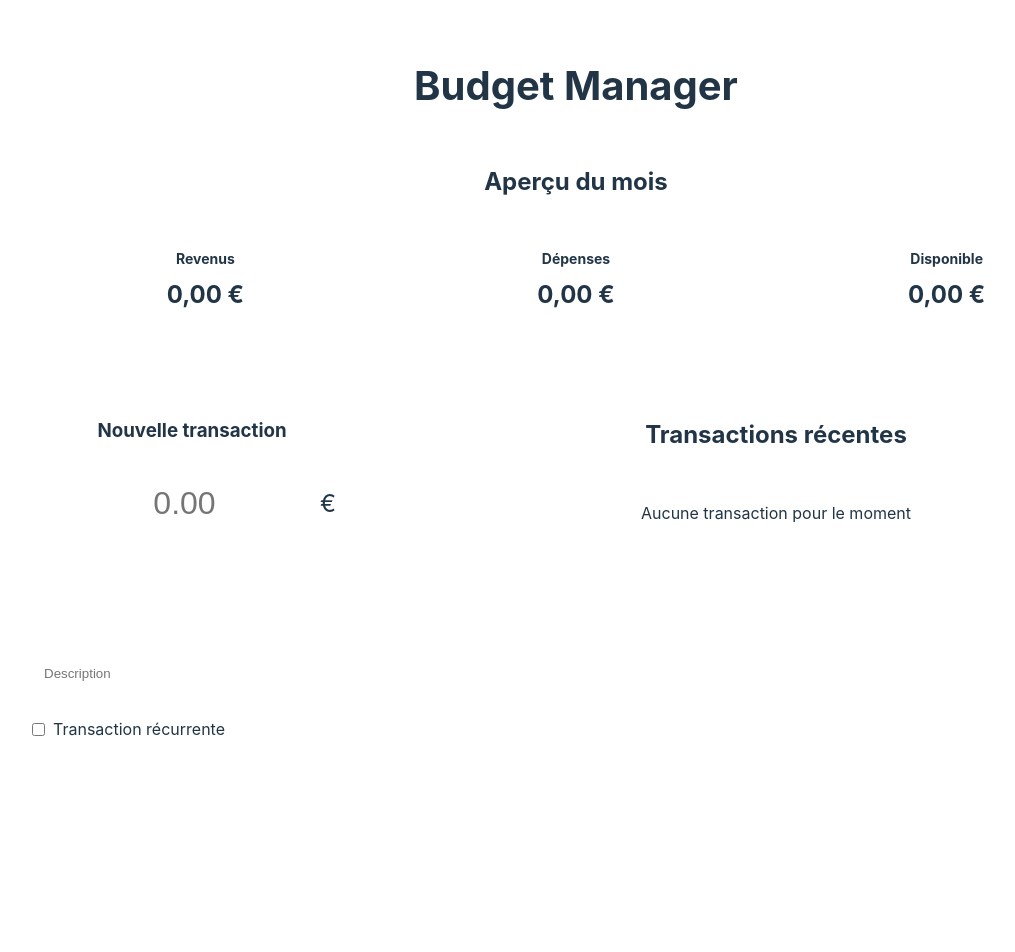
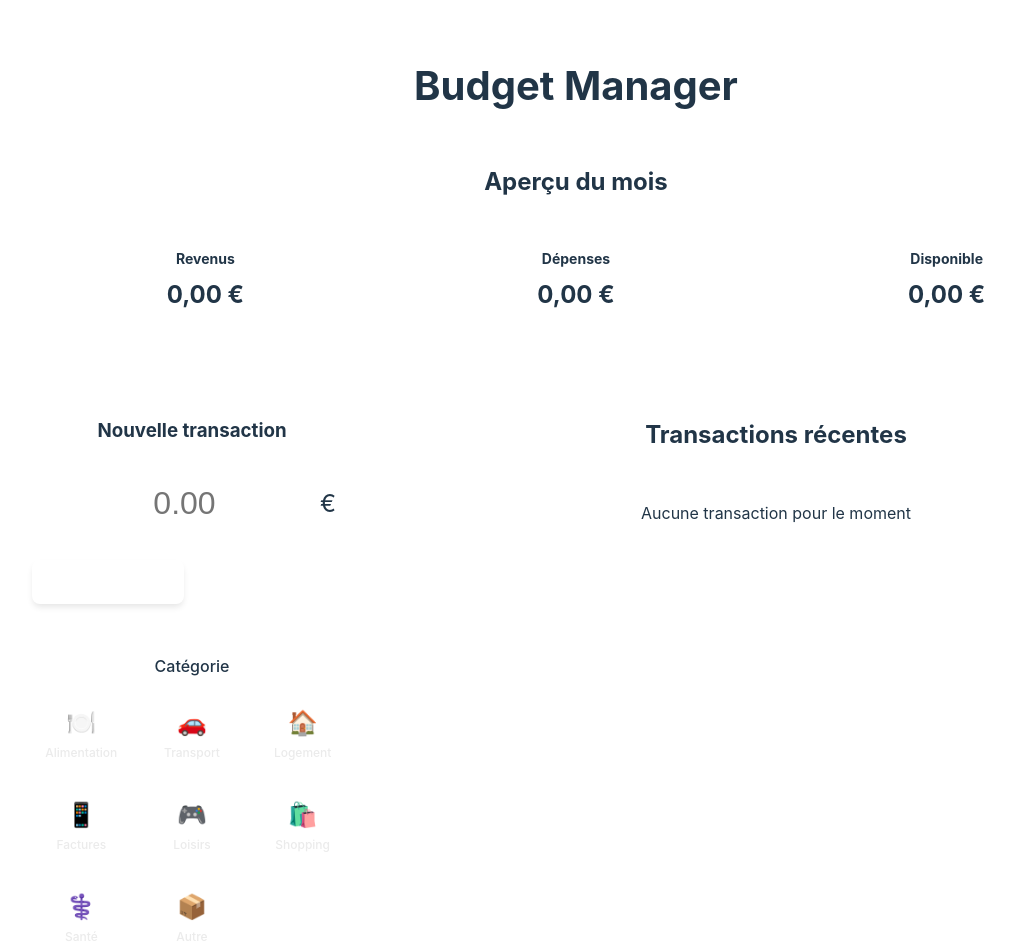
Before and after one commit to AlexandreGaultier/budget-manager, a React (Vite) app: page / in a window 1280 px wide. Shown: the top 952 px of the page, without its empty margins (64-1079 px from the left). Before the commit the page ends 905 px from the top, so only its background shows below. Built offline with nearby package versions, Linux system fonts and the light colour scheme.

Commit message:
add Category + update CSS

```diff
--- a/src/components/TransactionForm/TransactionForm.module.css
+++ b/src/components/TransactionForm/TransactionForm.module.css
@@ -50,6 +50,8 @@
 
 .typeButton.active {
   opacity: 1;
+  transform: translateY(-2px);
+  box-shadow: 0 4px 6px -1px rgba(0, 0, 0, 0.1);
 }
 
 .expenseButton {
@@ -62,31 +64,68 @@
   color: white;
 }
 
+.expenseButton.active {
+  background-color: var(--error-color);
+}
+
+.incomeButton.active {
+  background-color: var(--success-color);
+}
+
+.categoriesSection {
+  margin: 1.5rem 0;
+  width: 100%;
+}
+
 .categoryGrid {
   display: grid;
-  grid-template-columns: repeat(auto-fill, minmax(120px, 1fr));
+  grid-template-columns: repeat(auto-fill, minmax(90px, 1fr));
   gap: 0.75rem;
+  margin-top: 1rem;
 }
 
 .categoryButton {
+  display: flex;
+  flex-direction: column;
+  align-items: center;
+  justify-content: center;
+  gap: 0.5rem;
   padding: 0.75rem;
-  border: 2px solid var(--border-color);
+  min-height: 80px;
+  border: 1px solid var(--border-color);
   border-radius: 8px;
-  background-color: rgba(255, 255, 255, 0.05);
-  color: var(--text-secondary);
+  background: rgba(255, 255, 255, 0.05);
   cursor: pointer;
   transition: all 0.2s ease;
 }
 
 .categoryButton:hover {
-  border-color: var(--primary-color);
-  color: var(--text-primary);
+  background: rgba(255, 255, 255, 0.1);
+  transform: translateY(-2px);
 }
 
 .categoryButton.active {
-  background-color: var(--primary-color);
+  background: var(--primary-color);
   border-color: var(--primary-color);
   color: white;
+}
+
+.categoryIcon {
+  font-size: 1.5rem;
+}
+
+.categoryName {
+  color: #ebebeb;
+  font-size: 0.75rem;
+  text-align: center;
+  font-weight: 500;
+}
+
+.categoryTitle {
+  font-size: 1rem;
+  font-weight: 500;
+  color: var(--text-primary);
+  margin-bottom: 0.5rem;
 }
 
 .descriptionInput {
--- a/src/components/TransactionForm/TransactionForm.tsx
+++ b/src/components/TransactionForm/TransactionForm.tsx
@@ -38,6 +38,9 @@ export const TransactionForm = () => {
     });
   };
 
+  const expenseCategories = categories.filter(cat => cat.type === 'expense');
+  const incomeCategories = categories.filter(cat => cat.type === 'income');
+
   return (
     <form onSubmit={handleSubmit} className={styles.form}>
       <h3>Nouvelle transaction</h3>
@@ -58,32 +61,34 @@ export const TransactionForm = () => {
         <button
           type="button"
           className={`${styles.typeButton} ${formData.type === 'expense' ? styles.active : ''} ${styles.expenseButton}`}
-          onClick={() => setFormData(prev => ({ ...prev, type: 'expense' }))}
+          onClick={() => setFormData(prev => ({ ...prev, type: 'expense', category: '' }))}
         >
           Dépense
         </button>
         <button
           type="button"
           className={`${styles.typeButton} ${formData.type === 'income' ? styles.active : ''} ${styles.incomeButton}`}
-          onClick={() => setFormData(prev => ({ ...prev, type: 'income' }))}
+          onClick={() => setFormData(prev => ({ ...prev, type: 'income', category: '' }))}
         >
           Revenu
         </button>
       </div>
 
-      <div className={styles.categoryGrid}>
-        {categories
-          .filter(cat => cat.type === formData.type)
-          .map(cat => (
+      <div className={styles.categoriesSection}>
+        <h4 className={styles.categoryTitle}>Catégorie</h4>
+        <div className={styles.categoryGrid}>
+          {(formData.type === 'expense' ? expenseCategories : incomeCategories).map(cat => (
             <button
               key={cat.id}
               type="button"
               className={`${styles.categoryButton} ${formData.category === cat.id ? styles.active : ''}`}
               onClick={() => setFormData(prev => ({ ...prev, category: cat.id }))}
             >
-              {cat.name}
+              <span className={styles.categoryIcon}>{cat.icon}</span>
+              <span className={styles.categoryName}>{cat.name}</span>
             </button>
           ))}
+        </div>
       </div>
 
       <div className={styles.formGroup}>
--- a/src/components/TransactionList/TransactionList.module.css
+++ b/src/components/TransactionList/TransactionList.module.css
@@ -49,8 +49,15 @@
 }
 
 .category {
+  display: flex;
+  align-items: center;
+  gap: 0.5rem;
   font-size: 0.875rem;
   color: var(--text-secondary);
+}
+
+.categoryIcon {
+  font-size: 1rem;
 }
 
 .recurringBadge {
--- a/src/components/TransactionList/TransactionList.tsx
+++ b/src/components/TransactionList/TransactionList.tsx
@@ -10,8 +10,12 @@ export const TransactionList = () => {
     (a, b) => new Date(b.date).getTime() - new Date(a.date).getTime()
   );
 
-  const getCategoryName = (categoryId: string) => {
-    return categories.find(cat => cat.id === categoryId)?.name || 'Non catégorisé';
+  const getCategoryInfo = (categoryId: string) => {
+    const category = categories.find(cat => cat.id === categoryId);
+    return {
+      name: category?.name || 'Non catégorisé',
+      icon: category?.icon || '📋'
+    };
   };
 
   const handleDelete = (transaction: Transaction) => {
@@ -39,7 +43,9 @@ export const TransactionList = () => {
     <div className={styles.container}>
       <h2>Transactions récentes</h2>
       <div className={styles.list}>
-        {sortedTransactions.map(transaction => (
+        {sortedTransactions.map(transaction => {
+          const category = getCategoryInfo(transaction.category);
+          return (
             <div
               key={transaction.id}
               className={`${styles.transaction} ${
@@ -53,7 +59,8 @@ export const TransactionList = () => {
                       {transaction.description}
                     </span>
                     <span className={styles.category}>
-                    {getCategoryName(transaction.category)}
+                      <span className={styles.categoryIcon}>{category.icon}</span>
+                      {category.name}
                     </span>
                   </div>
                   {transaction.isRecurring && (
@@ -98,7 +105,8 @@ export const TransactionList = () => {
                 </div>
               </div>
             </div>
-        ))}
+          );
+        })}
       </div>
     </div>
   );
--- a/src/contexts/BudgetContext.tsx
+++ b/src/contexts/BudgetContext.tsx
@@ -1,5 +1,6 @@
 import { createContext, useContext, useState, ReactNode, useEffect } from 'react';
 import { Transaction, Category, MonthlyBudget } from '../types';
+import { defaultCategories } from '../data/defaultCategories';
 
 interface BudgetContextType {
   transactions: Transaction[];
@@ -26,8 +27,8 @@ export const BudgetProvider = ({ children }: { children: ReactNode }) => {
   });
 
   const [categories, setCategories] = useState<Category[]>(() => {
-    const stored = localStorage.getItem(STORAGE_KEYS.CATEGORIES);
-    return stored ? JSON.parse(stored) : [];
+    const savedCategories = localStorage.getItem('categories');
+    return savedCategories ? JSON.parse(savedCategories) : defaultCategories;
   });
 
   const [currentBudget, setCurrentBudget] = useState<MonthlyBudget>(() => {
--- /dev/null
+++ b/src/data/defaultCategories.ts
@@ -0,0 +1,18 @@
+export const defaultCategories = [
+  // Dépenses
+  { id: 'food', name: 'Alimentation', type: 'expense', icon: '🍽️' },
+  { id: 'transport', name: 'Transport', type: 'expense', icon: '🚗' },
+  { id: 'housing', name: 'Logement', type: 'expense', icon: '🏠' },
+  { id: 'utilities', name: 'Factures', type: 'expense', icon: '📱' },
+  { id: 'entertainment', name: 'Loisirs', type: 'expense', icon: '🎮' },
+  { id: 'shopping', name: 'Shopping', type: 'expense', icon: '🛍️' },
+  { id: 'health', name: 'Santé', type: 'expense', icon: '⚕️' },
+  { id: 'other_expense', name: 'Autre', type: 'expense', icon: '📦' },
+
+  // Revenus
+  { id: 'salary', name: 'Salaire', type: 'income', icon: '💰' },
+  { id: 'freelance', name: 'Freelance', type: 'income', icon: '💻' },
+  { id: 'investment', name: 'Investissement', type: 'income', icon: '📈' },
+  { id: 'gift', name: 'Cadeau', type: 'income', icon: '🎁' },
+  { id: 'other_income', name: 'Autre', type: 'income', icon: '💎' },
+];
```
Lines whose indentation alone changed are shown as unchanged.
